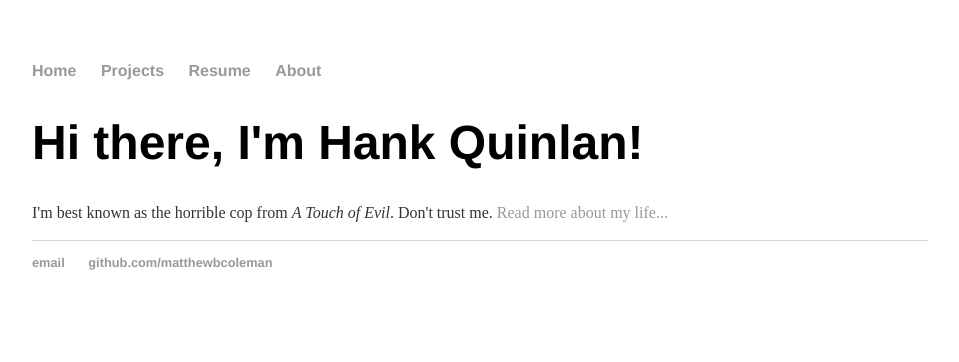
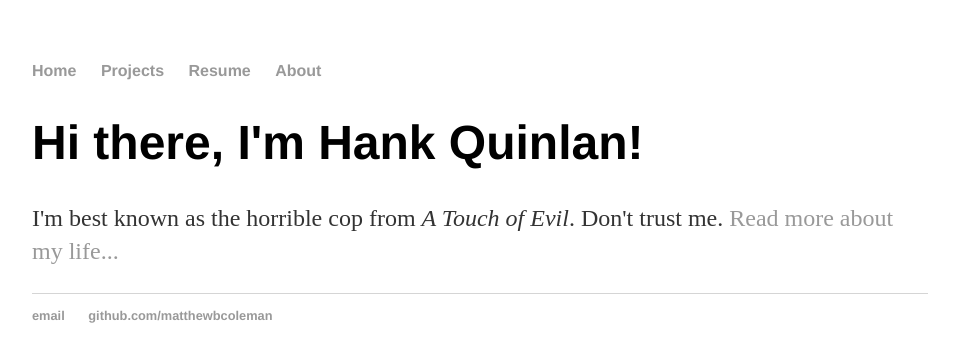
Before and after one commit to matthewbcoleman/matthewbcoleman.github.io, a Jekyll site: the page built from index.html, in a window 1280 px wide. Shown: the top 362 px of the page, without its empty margins (160-1119 px from the left). Built offline with Jekyll 4.4.1, drawn with Linux system fonts in a browser that asks for light colours.

Commit message:
Update main.css

```diff
--- a/css/main.css
+++ b/css/main.css
@@ -3,13 +3,13 @@ body { margin: 60px auto; width: 70%; }
 a { text-decoration: none; color: #999; }
 a:hover { text-decoration: underline; }
 
-p, ul { font-size: medium; line-height: 1.4em; color: #333; }
+p, ul { font-size: 1.5em; line-height: 1.4em; color: #333; }
 
 h1, h2, h3, h4 { font-family: 'Helvetica', 'Arial', 'Sans-Serif'; }
-h1 { font-size: 3.0em;  }
-h2 { font-size: smaller; }
-h3 { font-size: smaller; }
-h4 { font-size: smaller; }
+h1 { font-size: 3em;  }
+h2 { font-size: 2.7em; }
+h3 { font-size: 2.3em; }
+h4 { font-size: 1.9em; }
 
 nav ul, footer ul { font-size: 1em; font-family: 'Helvetica', 'Arial', 'Sans-Serif'; padding: 0px; list-style: none; font-weight: bold; }
 nav ul li, footer ul li { display: inline; margin-right: 20px; }
```
